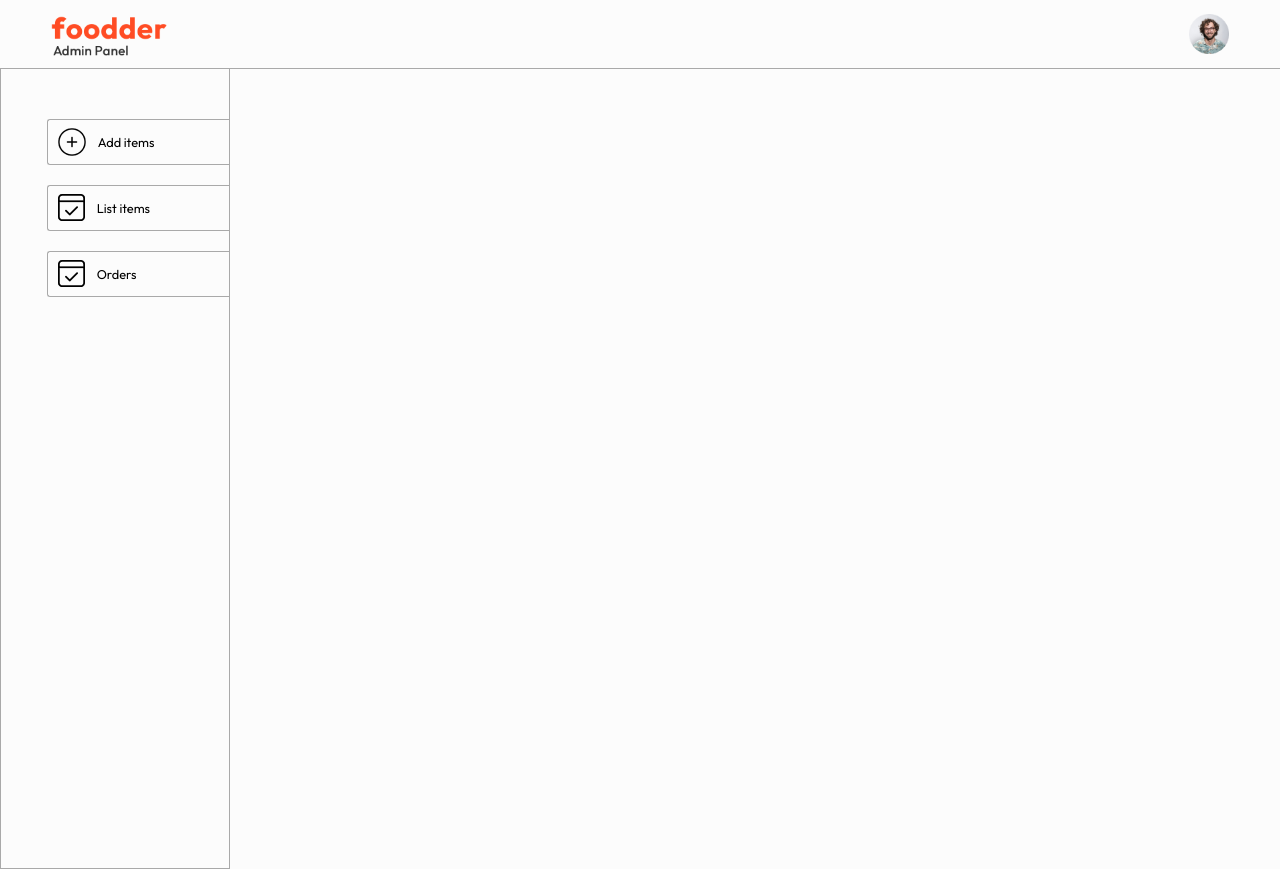
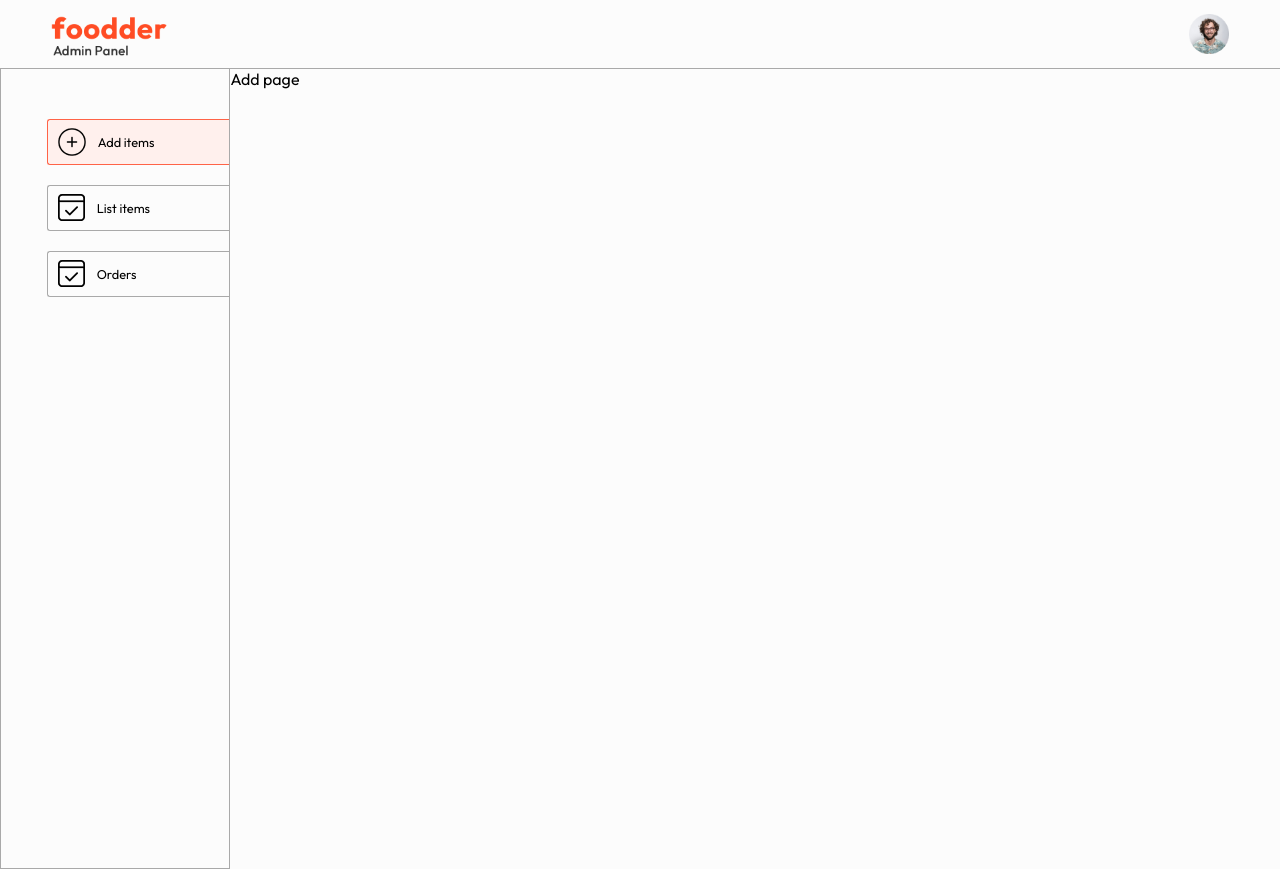
Before and after one commit to stkuwanda/foodder-admin, a React (Vite) app: page /add in a window 1280 px wide. Built offline with nearby package versions, Linux system fonts and the light colour scheme.

Commit message:
creating and implementing Add, List and Orders pages inside the App component, styles all page components, updates SideBar components to handle routing to different pages

```diff
--- a/src/App.jsx
+++ b/src/App.jsx
@@ -1,6 +1,9 @@
-import React from 'react';
+import { Route, Routes } from 'react-router-dom';
 import NavBar from './components/NavBar/NavBar.component';
 import SideBar from './components/SideBar/SideBar.component';
+import Add from './pages/Add/Add.page';
+import List from './pages/List/List.page';
+import Orders from './pages/Orders/Orders.page';
 import './App.css';
 
 function App() {
@@ -10,6 +13,11 @@ function App() {
 			<hr />
 			<main className='app-content'>
         <SideBar />
+				<Routes>
+					<Route path='/add' element={<Add />} />
+					<Route path='/list' element={<List />} />
+					<Route path='/orders' element={<Orders />} />
+				</Routes>
       </main>
 		</div>
 	);
--- a/src/components/SideBar/SideBar.component.css
+++ b/src/components/SideBar/SideBar.component.css
@@ -25,6 +25,11 @@ aside.sidebar {
   cursor: pointer;
 }
 
+.sidebar-option.active {
+  background-color: #fff0ed;
+  border-color: tomato;
+}
+
 @media (max-width: 900px) {
   .sidebar-option  p {
     display: none;
--- a/src/components/SideBar/SideBar.component.jsx
+++ b/src/components/SideBar/SideBar.component.jsx
@@ -1,3 +1,4 @@
+import { NavLink } from 'react-router-dom';
 import { assets } from '../../assets/assets';
 import './SideBar.component.css';
 
@@ -5,18 +6,18 @@ function SideBar() {
 	return (
 		<aside className='sidebar'>
 			<div className='sidebar-options'>
-				<div className='sidebar-option'>
+				<NavLink to='/add' className='sidebar-option'>
           <img src={assets.add_icon} alt="Add icon image" />
           <p>Add items</p>
-        </div>
-        <div className='sidebar-option'>
+        </NavLink>
+        <NavLink to='/list' className='sidebar-option'>
           <img src={assets.order_icon} alt="Add icon image" />
           <p>List items</p>
-        </div>
-        <div className='sidebar-option'>
+        </NavLink>
+        <NavLink to='/orders' className='sidebar-option'>
           <img src={assets.order_icon} alt="Add icon image" />
           <p>Orders</p>
-        </div>
+        </NavLink>
 			</div>
 		</aside>
 	);
--- /dev/null
+++ b/src/pages/Add/Add.page.jsx
@@ -0,0 +1,11 @@
+import './Add.page.css';
+
+function Add() {
+  return (
+    <div>
+      Add page
+    </div>
+  )
+}
+
+export default Add;
--- /dev/null
+++ b/src/pages/List/List.page.jsx
@@ -0,0 +1,11 @@
+import './List.page.css';
+
+function List() {
+  return (
+    <div>
+      List page
+    </div>
+  )
+}
+
+export default List;
--- /dev/null
+++ b/src/pages/Orders/Orders.page.jsx
@@ -0,0 +1,11 @@
+import './Orders.page.css';
+
+function Orders() {
+  return (
+    <div>
+      Orders page
+    </div>
+  )
+}
+
+export default Orders;
```
Also changed, not shown: src/pages/Add/Add.page.css (added), src/pages/List/List.page.css (added), src/pages/Orders/Orders.page.css (added).
